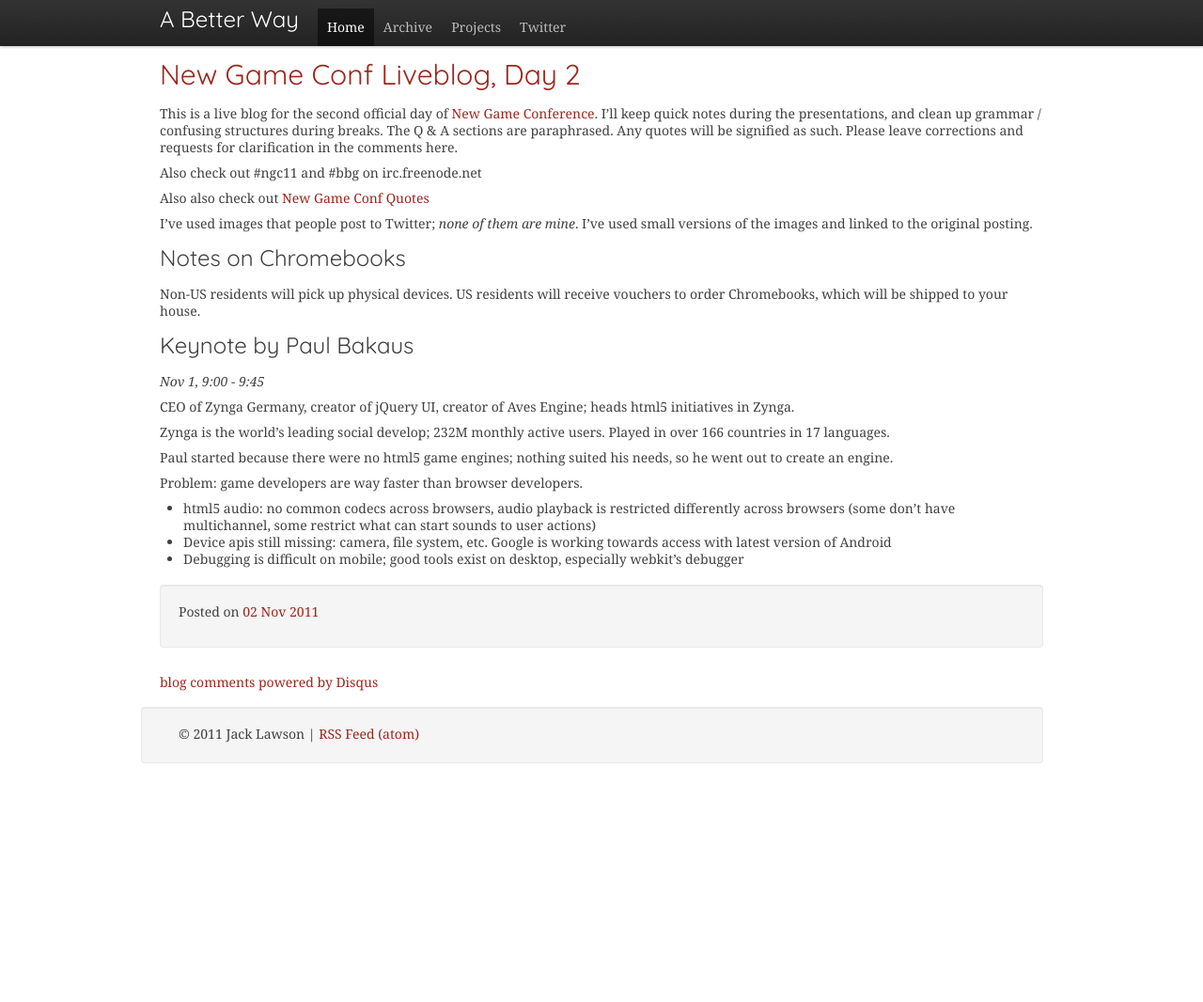
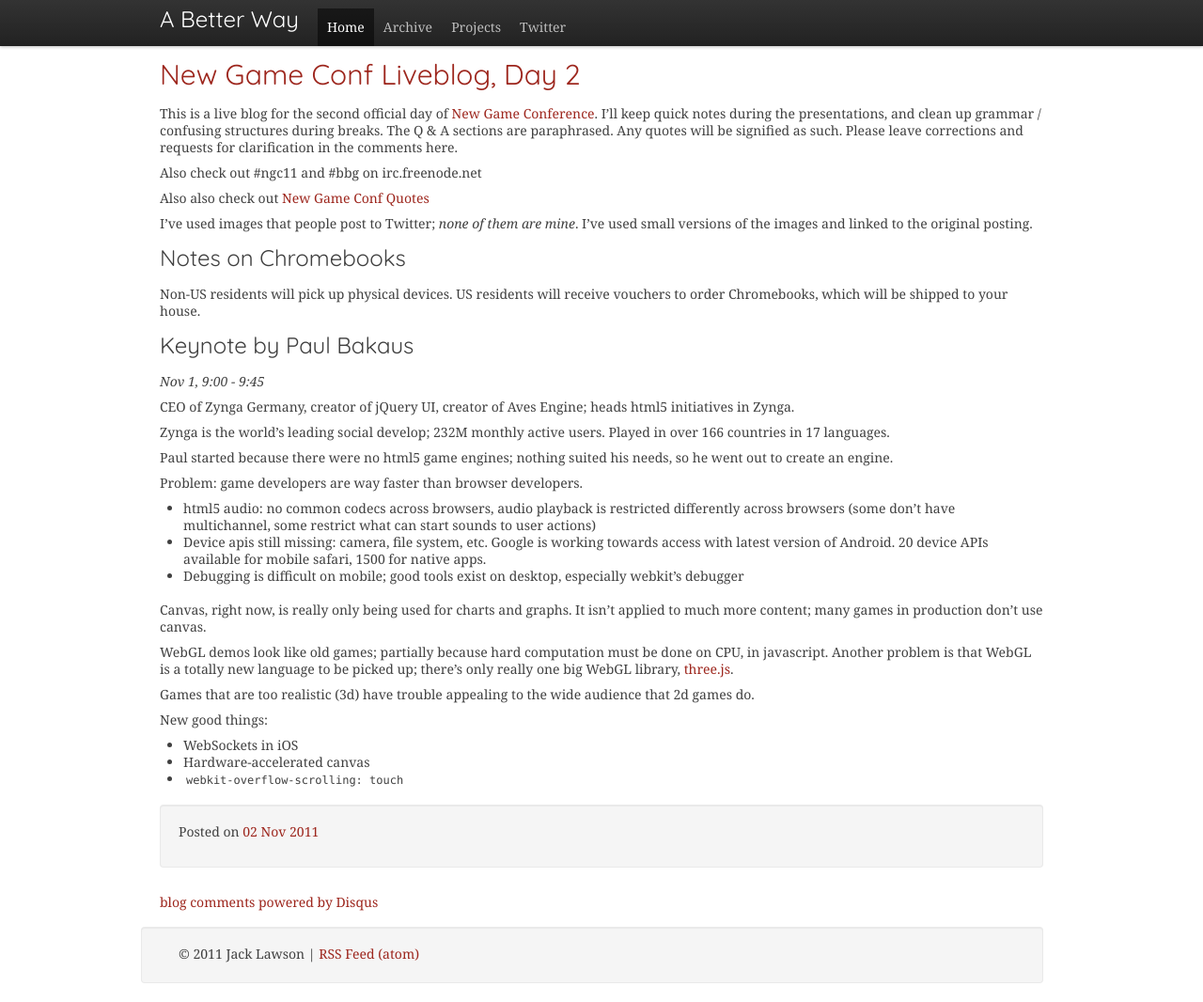
Before and after one commit to ajacksified/ajacksified.github.com, a Jekyll site: the page built from _posts/2011-11-02-new-game-conf-liveblog-2.markdown, in a window 1280 px wide and 1066 px high. Shown: the whole window at 94% size. Built offline with Jekyll 4.4.1, drawn with Linux system fonts in a browser that asks for light colours; nearby versions of some CDN libraries; some web fonts are replaced; Markdown is read by kramdown in place of the engine named in the settings; comment, search, counter and statistics services are not loaded.

Commit message:
Day 2 - keynote

```diff
--- a/_posts/2011-11-02-new-game-conf-liveblog-2.markdown
+++ b/_posts/2011-11-02-new-game-conf-liveblog-2.markdown
@@ -42,6 +42,24 @@
   differently across browsers (some don't have multichannel, some restrict
   what can start sounds to user actions)
 * Device apis still missing: camera, file system, etc. Google is working
-  towards access with latest version of Android
+  towards access with latest version of Android. 20 device APIs available for
+  mobile safari, 1500 for native apps.
 * Debugging is difficult on mobile; good tools exist on desktop, especially
   webkit's debugger
+
+Canvas, right now, is really only being used for charts and graphs. It isn't
+applied to much more content; many games in production don't use canvas.
+
+WebGL demos look like old games; partially because hard computation must be
+done on CPU, in javascript. Another problem is that WebGL is a totally new
+language to be picked up; there's only really one big WebGL library,
+[three.js](https://github.com/mrdoob/three.js/).
+
+Games that are too realistic (3d) have trouble appealing to the wide audience
+that 2d games do.
+
+New good things:
+
+* WebSockets in iOS
+* Hardware-accelerated canvas
+* `webkit-overflow-scrolling: touch`
```
